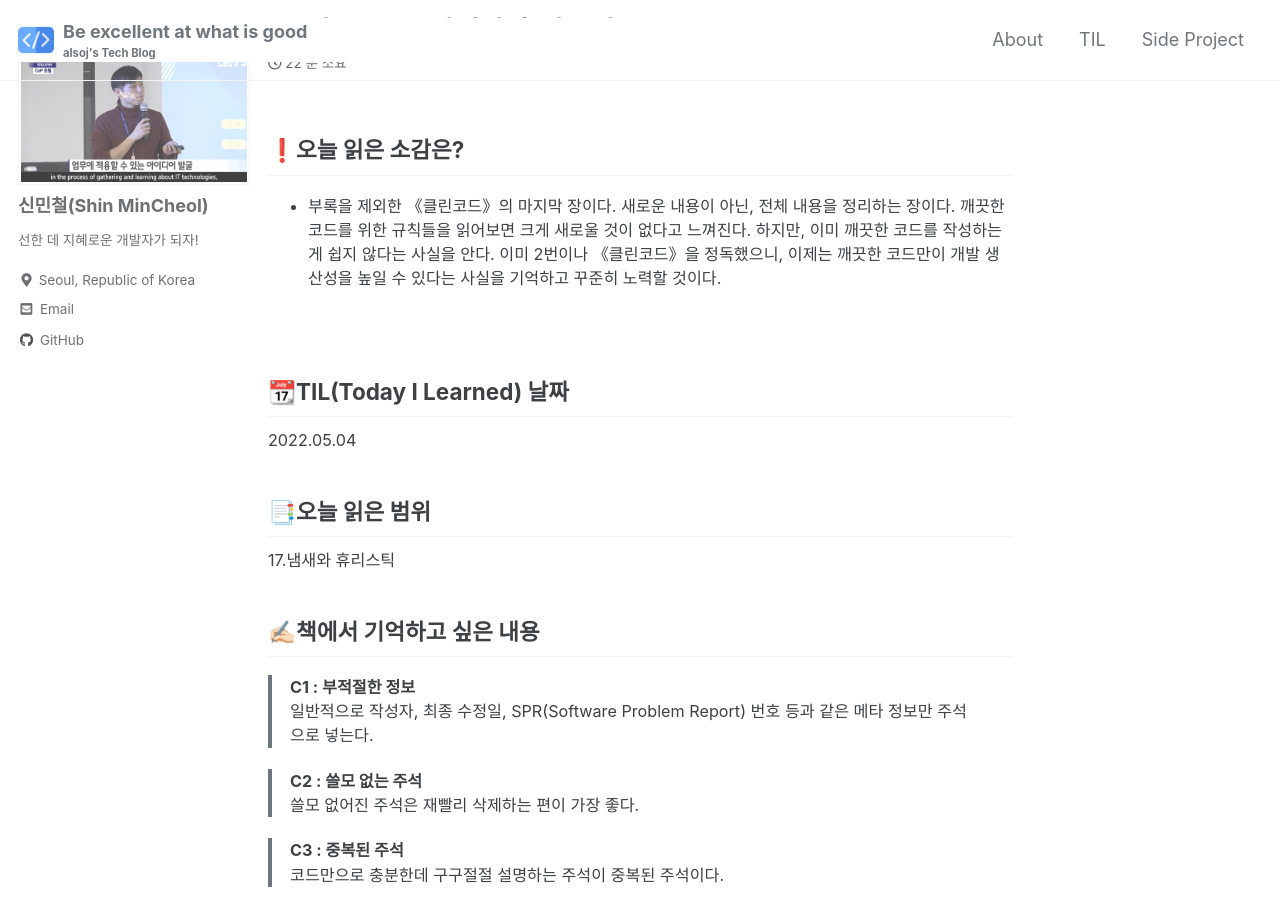
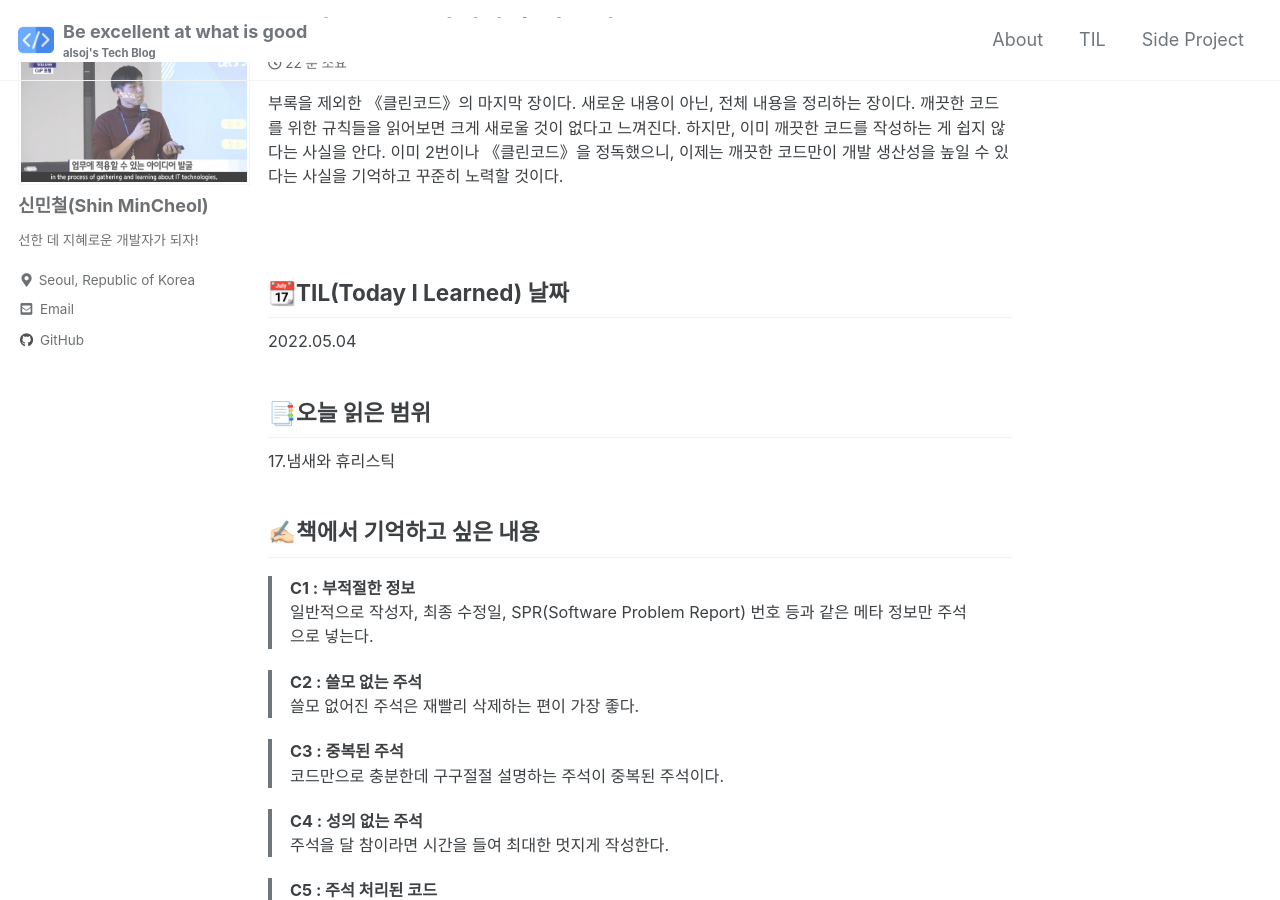
Before and after one commit to alsoj/alsoj.github.io, a Jekyll site: the page built from _posts/til/clean code/2022-05-04-[클린코드]17.냄새와 휴리스틱.md, in a window 1280 px wide and 900 px high. Built offline with Jekyll 4.4.1, drawn with Linux system fonts in a browser that asks for light colours; cached includes are drawn as plain includes; comment, search, counter and statistics services are not loaded.

Commit message:
modify TIL clean code format

```diff
--- a/_posts/til/clean code/2022-05-04-[클린코드]17.냄새와 휴리스틱.md
+++ b/_posts/til/clean code/2022-05-04-[클린코드]17.냄새와 휴리스틱.md
@@ -8,9 +8,7 @@ tags:
   - Programming
 ---
 
-## ❗오늘 읽은 소감은?
-
-- 부록을 제외한 《클린코드》의 마지막 장이다. 새로운 내용이 아닌, 전체 내용을 정리하는 장이다. 깨끗한 코드를 위한 규칙들을 읽어보면 크게 새로울 것이 없다고 느껴진다. 하지만, 이미 깨끗한 코드를 작성하는 게 쉽지 않다는 사실을 안다. 이미 2번이나 《클린코드》을 정독했으니, 이제는 깨끗한 코드만이 개발 생산성을 높일 수 있다는 사실을 기억하고 꾸준히 노력할 것이다.
+부록을 제외한 《클린코드》의 마지막 장이다. 새로운 내용이 아닌, 전체 내용을 정리하는 장이다. 깨끗한 코드를 위한 규칙들을 읽어보면 크게 새로울 것이 없다고 느껴진다. 하지만, 이미 깨끗한 코드를 작성하는 게 쉽지 않다는 사실을 안다. 이미 2번이나 《클린코드》을 정독했으니, 이제는 깨끗한 코드만이 개발 생산성을 높일 수 있다는 사실을 기억하고 꾸준히 노력할 것이다.
 
 <br />
 
```
